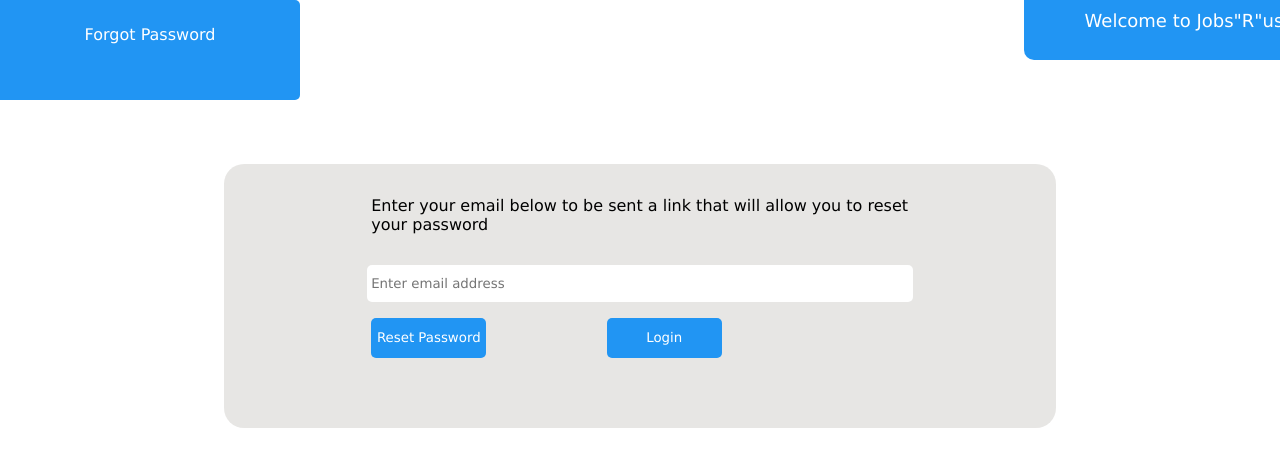
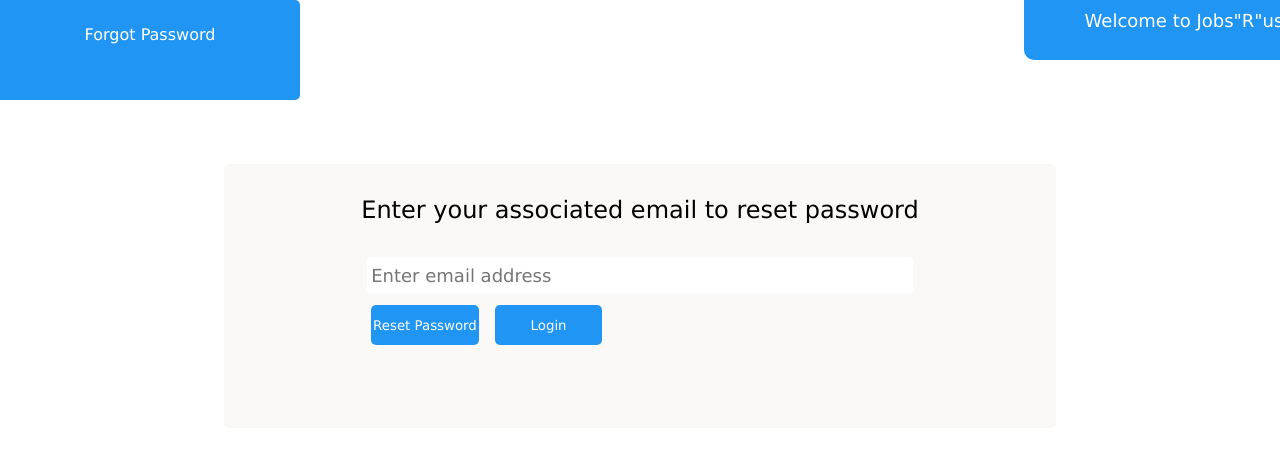
Before and after one commit to Owen-SS/Software-Engineering-Assignment, a Flask app: page /forgotPassword in a window 1280 px wide; the page is wider, and only the part inside the window is pictured. Shown: the top 467 px of that part. Run offline with Flask 2, Linux system fonts and the light colour scheme.

Commit message:
Small changes

```diff
--- a/static/css/forgotPassword.css
+++ b/static/css/forgotPassword.css
@@ -46,34 +46,34 @@
 #title {
     text-align: center;
     font-size: large;
-    color:rgb(255, 255, 255);
+    color: white;
     align-content: center;
 }
 #background{
     padding: 2.5%;
     margin-top:5%;
-    background-color: rgba(226, 225, 223, 0.829);
+    background-color: rgb(250, 249, 248);
     position:relative;
     width: 60%;
     height:fit-content;
     min-height: 200px;
-    border-radius: 20px;
+    border-radius: 5px;
     margin-left: auto;
     margin-right: auto;
     display:block;
 }
 
 #userMessage{
-    display: block;
-    width: 70%;
+    font-size: x-large;
+    margin-left: auto;
+    margin-right: auto;
+    width: fit-content;
     position:relative;
     min-height: 30px;
-    margin-left: auto;
-    margin-right: auto;
-
 }
 
 #userEmail input{
+    font-size: large;
     display: block;
     width: 70%;
     position:relative;
@@ -85,18 +85,36 @@
     outline: none;
     border: none;
     padding:0.5%;
+}
+
+#buttons {
+    width: 70%;
+    margin-left: auto;
+    margin-right: auto;
 
 }
-#userEmail button{
-    position: relative;
-    width:15%;
-    height: fit-content;
+#buttons button{
+    cursor: pointer;
+    transition: 0.2s;
+    float: left;
+    width:20%;
     min-height: 40px;
     margin-top: 2%;
-    margin-left: 15%;
+    margin-right: 3%;
     border-radius: 5px;
     background-color: #2195f3;
     color: white;
     border:none;
+}
 
+#buttons button:hover {
+    transition: 0.2s;
+    background-color: #0d8df5;
+    width: 21%;
 }
+
+#buttons button:active {
+    transition: 0.2s;
+    background-color: #eee;
+    padding: 0;
+}
--- a/templates/forgotPassword.html
+++ b/templates/forgotPassword.html
@@ -21,11 +21,13 @@
 
     <div id="background">
         <div id = "userMessage">
-            <p>Enter your email below to be sent a link that will allow you to reset your password</p>
+            <p>Enter your associated email to reset password</p>
         </div>
         <div id = "userEmail">
             <input type = "text" placeholder="Enter email address">
-            <button id = "reset" type="submit">Reset Password</button>
+        </div>
+        <div id="buttons">
+            <button id="reset">Reset Password</button>
             <a href='/login'><button>Login</button></a>
         </div>
     </div>
```
